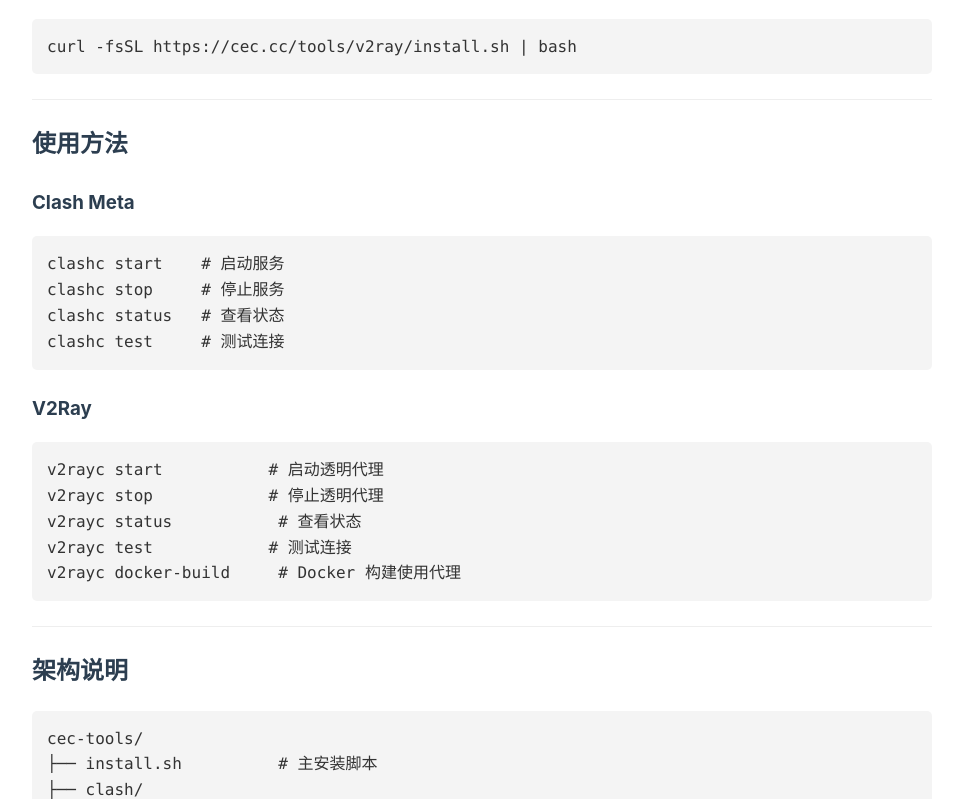
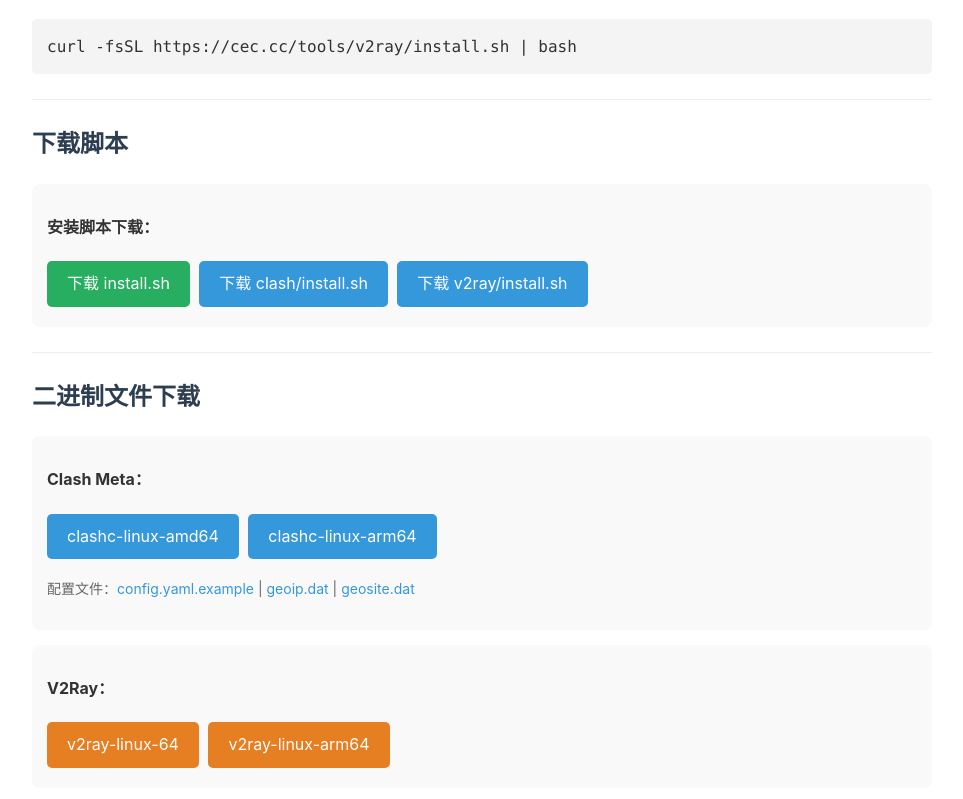
Before and after one commit to civil-engineering-cloud/cec-tools, a plain HTML site: page nginx/index.html in a window 1280 px wide. Shown: the part 711-1510 px from the top of the page, without its empty margins (158-1121 px from the left). Drawn offline with Linux system fonts and the light colour scheme.

Commit message:
feat: 添加二进制文件下载和下载按钮

```diff
--- a/nginx/index.html
+++ b/nginx/index.html
@@ -52,9 +52,16 @@
             color: white;
             padding: 10px 20px;
             border-radius: 5px;
-            margin: 10px 5px 10px 0;
+            margin: 5px 5px 5px 0;
+            text-decoration: none;
         }
-        .download-btn:hover { background: #2980b9; text-decoration: none; }
+        .download-btn:hover { background: #2980b9; text-decoration: none; color: white; }
+        .download-btn.green { background: #27ae60; }
+        .download-btn.green:hover { background: #219a52; }
+        .download-btn.orange { background: #e67e22; }
+        .download-btn.orange:hover { background: #d35400; }
+        .section { background: #f9f9f9; padding: 15px; border-radius: 8px; margin: 15px 0; }
+        .file-list { font-size: 14px; color: #666; }
     </style>
 </head>
 <body>
@@ -76,6 +83,27 @@
 <h4 id="-v2ray">安装 V2Ray</h4>
 <pre><code>curl -fsSL https://cec.cc/tools/v2ray/install.sh | bash
 </code></pre>
+<hr>
+<h2 id="-">下载脚本</h2>
+<div class="section">
+<p><strong>安装脚本下载：</strong></p>
+<a class="download-btn green" href="/tools/install.sh" download>下载 install.sh</a>
+<a class="download-btn" href="/clash/install.sh" download>下载 clash/install.sh</a>
+<a class="download-btn" href="/v2ray/install.sh" download>下载 v2ray/install.sh</a>
+</div>
+<hr>
+<h2 id="-">二进制文件下载</h2>
+<div class="section">
+<p><strong>Clash Meta：</strong></p>
+<a class="download-btn" href="/clash/bin/clashc-linux-amd64-v1.18.1.gz" download>clashc-linux-amd64</a>
+<a class="download-btn" href="/clash/bin/clashc-linux-arm64-v1.18.1.gz" download>clashc-linux-arm64</a>
+<p class="file-list">配置文件：<a href="/clash/data/config.yaml.example" download>config.yaml.example</a> | <a href="/clash/data/geoip.dat" download>geoip.dat</a> | <a href="/clash/data/geosite.dat" download>geosite.dat</a></p>
+</div>
+<div class="section">
+<p><strong>V2Ray：</strong></p>
+<a class="download-btn orange" href="/v2ray/bin/v2ray-linux-64.zip" download>v2ray-linux-64</a>
+<a class="download-btn orange" href="/v2ray/bin/v2ray-linux-arm64-v8a.zip" download>v2ray-linux-arm64</a>
+</div>
 <hr>
 <h2 id="-">使用方法</h2>
 <h3 id="clash-meta">Clash Meta</h3>
@@ -105,11 +133,6 @@
     └── bin/            # V2Ray 二进制文件
 </code></pre>
 <hr>
-<h2 id="-">下载脚本</h2>
-<p><a class="download-btn" href="/tools/install.sh" download>下载 install.sh</a>
-<a class="download-btn" href="/clash/install.sh" download>下载 clash/install.sh</a>
-<a class="download-btn" href="/v2ray/install.sh" download>下载 v2ray/install.sh</a></p>
-<hr>
 <h2 id="-">注意事项</h2>
 <ol>
 <li>本工具仅供服务器内部网络加速使用</li>
```
Also changed, not shown: 1 other file.
